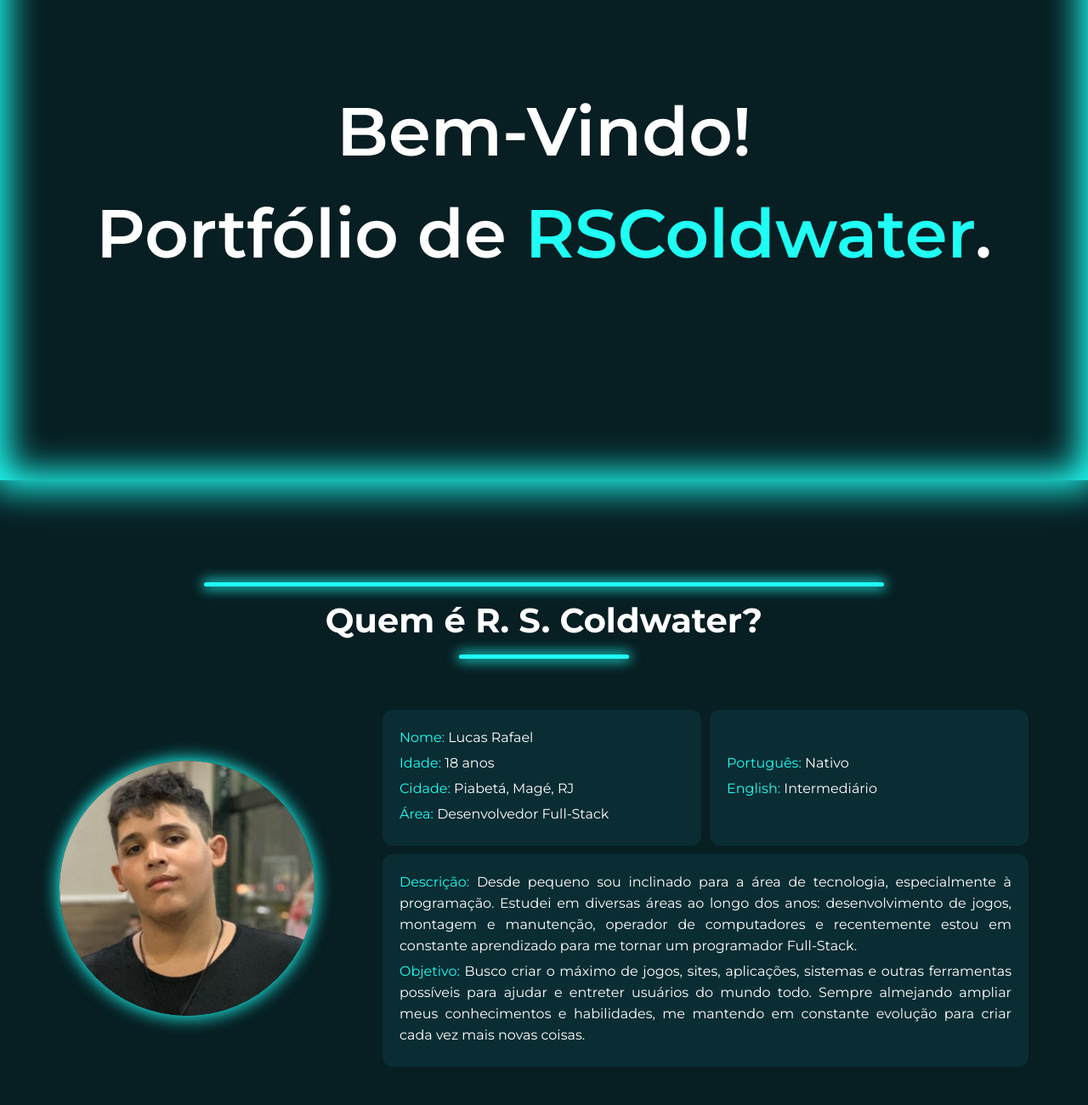
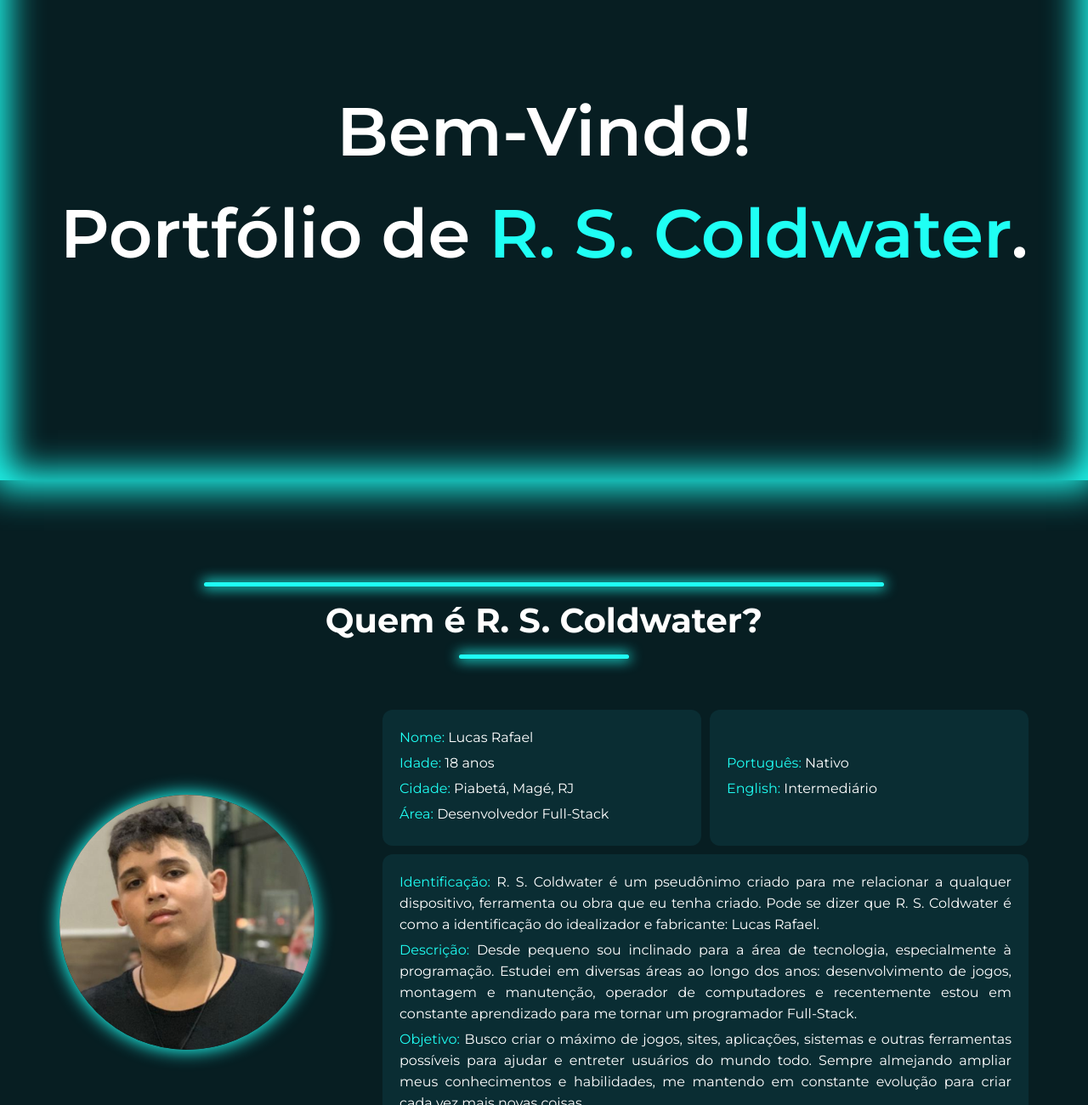
Before and after one commit to SharpShards/portfolio, a plain HTML site: page index.html in a window 1280 px wide. Shown: the part 235-1535 px from the top of the page at 85% size. Drawn offline with Linux system fonts and the light colour scheme.

Commit message:
Editei seções Quem Sou e Banner

```diff
--- a/index.html
+++ b/index.html
@@ -20,7 +20,7 @@
         <section id="sctBanner">
             <div class="dvContainer">
                 <p>Bem-Vindo!</p>
-                <p>Portfólio de <span>RSColdwater</span>.</p>
+                <p>Portfólio de <span>R. S. Coldwater</span>.</p>
             </div>
         </section>
 
@@ -51,6 +51,12 @@
                             </div>
                             <div class="dvCard">
                                 <ul>
+                                    <li>
+                                        <span>Identificação:</span> R. S. Coldwater é um pseudônimo
+                                        criado para me relacionar a qualquer dispositivo, ferramenta
+                                        ou obra que eu tenha criado. Pode se dizer que R. S. Coldwater
+                                        é como a identificação do idealizador e fabricante: Lucas Rafael.
+                                    </li>
                                     <li>
                                         <span>Descrição:</span> Desde pequeno sou inclinado para a área
                                         de tecnologia, especialmente à programação. Estudei
```
